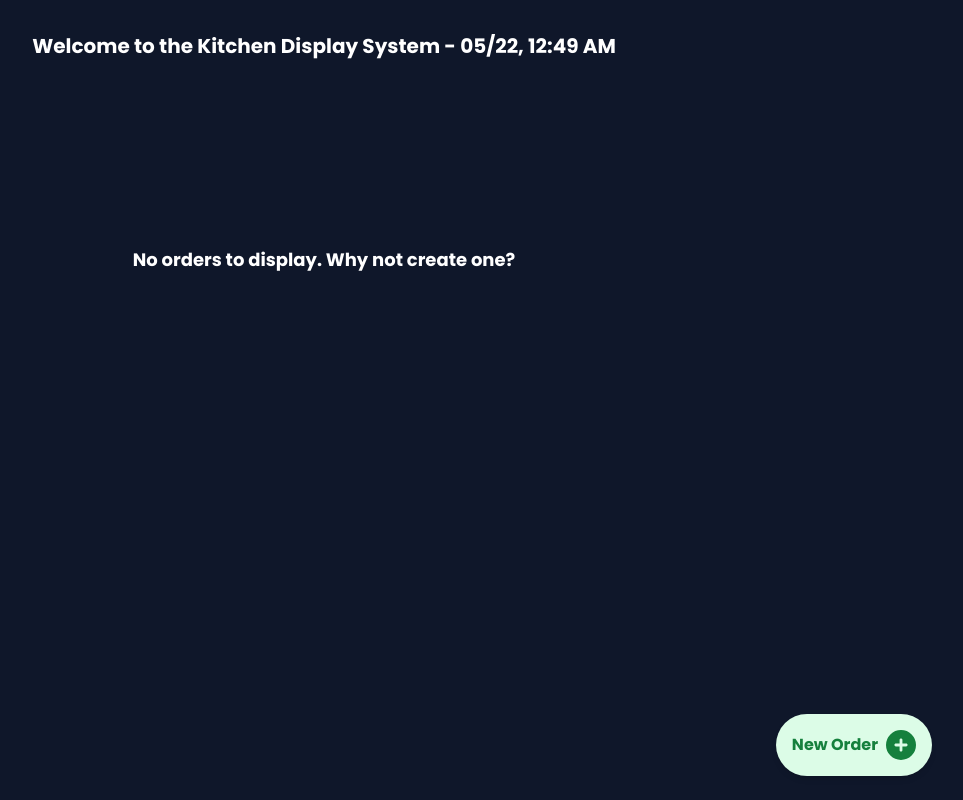
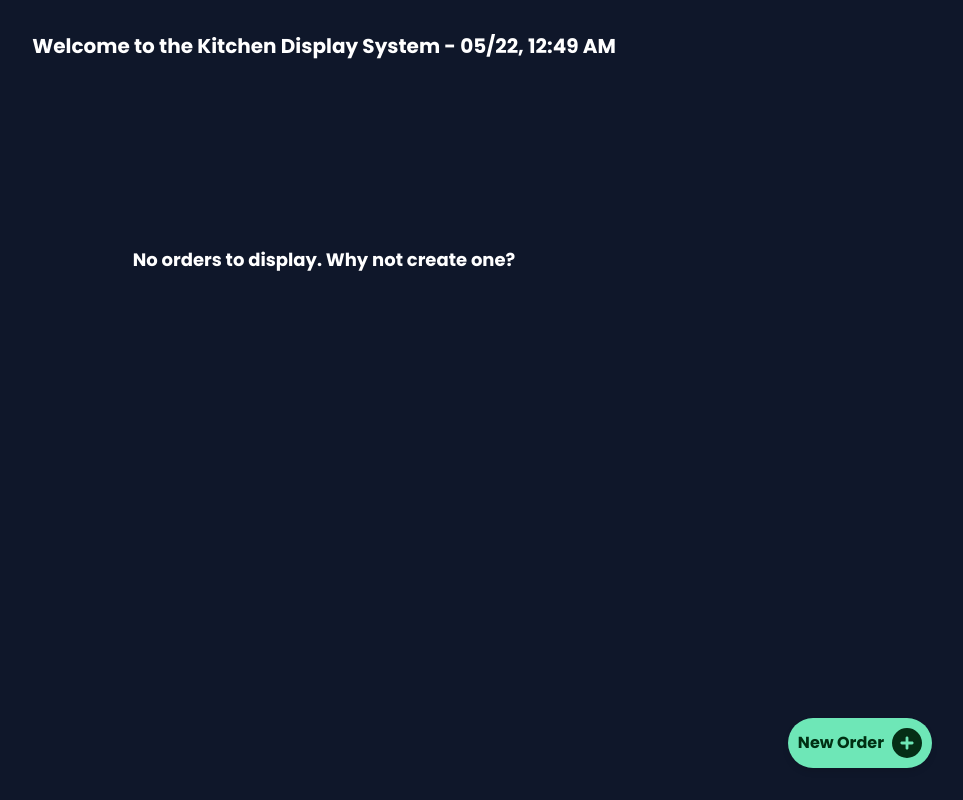
Before and after one commit to Fabrizzio20k/Kitchen-Display-System, a Next.js app: page / in a window 1280 px wide. Shown: the whole page, without its empty margins (316-1279 px from the left). Built offline with nearby package versions, Linux system fonts and the light colour scheme.

Commit message:
Fix styles

```diff
--- a/src/app/page.tsx
+++ b/src/app/page.tsx
@@ -30,7 +30,7 @@ export default function Home() {
         </div>
       )}
       {orderListState.length > 0 && (
-        <div className="grid gap-4 grid-cols-1 lg:grid-cols-2">
+        <div className="grid gap-4 grid-cols-1 lg:grid-cols-4">
           {orderListState.map((order) => (
             <OrderComponent key={order.id} order={order} />
           ))}
--- a/src/components/OrderComponent.tsx
+++ b/src/components/OrderComponent.tsx
@@ -30,11 +30,11 @@ export default function OrderComponent({ order }: { order: Order }) {
     const getOrderBackgroundColor = (status: string) => {
         switch (status) {
             case "done":
-                return 'bg-green-400';
+                return 'bg-green-300';
             case "preparing":
-                return 'bg-yellow-400';
+                return 'bg-yellow-200';
             case "pending":
-                return 'bg-red-400';
+                return 'bg-red-300';
             default:
                 return '';
         }
@@ -53,17 +53,15 @@ export default function OrderComponent({ order }: { order: Order }) {
         }
     }
 
-
-
     return (
-        <div className={`flex flex-col ${getOrderBorderClass(order.status)} border-2`}>
+        <div className={`flex flex-col ${getOrderBorderClass(order.status)} border-2 h-fit max-w-96 rounded-xl overflow-hidden`}>
             <div className="flex flex-col">
                 <div className={`flex flex-row justify-between p-5 ${getOrderBackgroundColor(order.status)}`}>
-                    <h3 className="text-lg font-semibold">Customer: {order.customerName}</h3>
-                    <h3 className="text-lg font-semibold">{order.time}</h3>
-                    <h3 className="text-lg font-semibold">Status: {order.status}</h3>
+                    <h3 className="text-md font-semibold test">Customer: {order.customerName}</h3>
+                    <h3 className="text-md font-semibold test">{order.time}</h3>
+                    <h3 className="text-md font-semibold test">Status: {order.status}</h3>
                 </div>
-                <div className="flex flex-row justify-center space-x-4 my-4">
+                <div className="flex flex-row justify-center space-x-4 py-4 bg-white">
                     <button className="bg-green-500 hover:bg-green-700 text-white font-bold py-1 px-2 rounded" onClick={() => handleCurrentState(order.id, "done")}>
                         Mark as delivered
                     </button>
@@ -76,21 +74,11 @@ export default function OrderComponent({ order }: { order: Order }) {
                 </div>
             </div>
 
-            <div className={`relative flex flex-col ${order.foods.length > 3 && !showAll ? "fade-container" : ""}`}>
-                {order.foods.slice(0, showAll ? order.foods.length : 3).map((food) => (
+            <div className={`relative flex flex-col bg-white`}>
+                {order.foods.map((food) => (
                     <FoodComponent key={food.id} food={food} />
                 ))}
             </div>
-            {
-                order.foods.length > 3 && (
-                    <button
-                        className={`mt-4 px-4 py-2 ${getOrderBackgroundColor(order.status)} text-white hover:bg-opacity-75 transition`}
-                        onClick={handleToggleShowAll}
-                    >
-                        {showAll ? "Mostrar menos" : "Mostrar todo"}
-                    </button>
-                )
-            }
         </div >
     );
 }
--- a/src/components/buttons/ButtonCreateOrderComponent.tsx
+++ b/src/components/buttons/ButtonCreateOrderComponent.tsx
@@ -1,16 +1,46 @@
+import styled from 'styled-components';
 import { FaCirclePlus } from "react-icons/fa6";
 import { useRouter } from "next/navigation";
+
+const Button = styled.button`
+  position: fixed;
+  bottom: 32px;
+  right: 32px;
+  z-index: 10;
+  background-color: transparent;
+  border: none;
+  cursor: pointer;
+`;
+
+const ButtonWrapper = styled.div`
+  display: flex;
+  align-items: center;
+  justify-content: center;
+  gap: 8px;
+  padding: 10px;
+  background-color: #6EE7B7;
+  box-shadow: 0px 4px 6px rgba(0, 0, 0, 0.1);
+  border-radius: 9999px;
+  transition: background-color 0.3s ease;
+  &:hover {
+    background-color: #48BB78;
+  }
+`;
+
+const ButtonText = styled.span`
+  font-size: 16px;
+  font-weight: bold;
+  color: #003013;
+`;
 
 export default function ButtonCreateOrderComponent() {
     const router = useRouter();
     return (
-        <button className="fixed bottom-4 right-4 px-4 py-2 z-10 text-green-700 transition" onClick={() => {
-            router.push("/create_order");
-        }}>
-            <div className="flex items-center justify-center space-x-2 p-4 bg-green-100 shadow-md rounded-full hover:bg-green-300 duration-500">
-                <span className="text-md font-bold">New Order</span>
-                <FaCirclePlus size={30} />
-            </div>
-        </button>
+        <Button onClick={() => router.push("/create_order")}>
+            <ButtonWrapper>
+                <ButtonText>New Order</ButtonText>
+                <FaCirclePlus size={30} className='text-green-950' />
+            </ButtonWrapper>
+        </Button>
     )
 }
```
